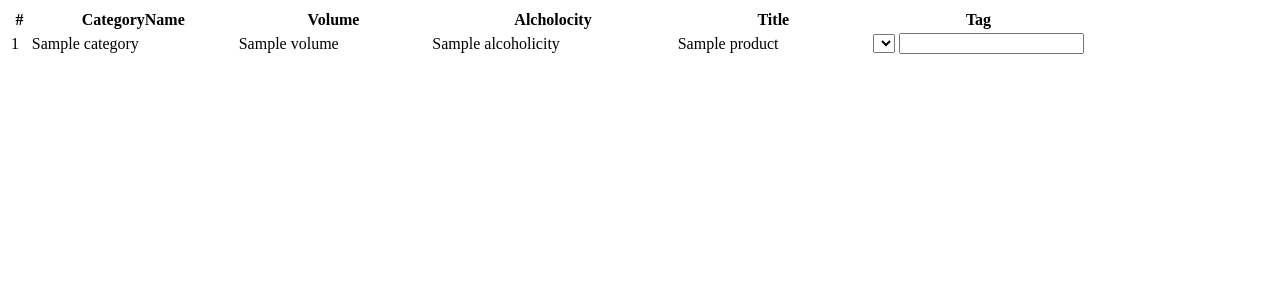
After one commit to allmonday/cgetl-clsf-dashboard, a Flask app: template templates/row_template.html in a window 1280 px wide. The commit adds this page. Shown: the top 300 px of the page. Run offline with Flask 2, Linux system fonts and the light colour scheme; the template is opened without the code that fills it: most values are stand-ins (such as "Sample title", 1, 10 or a date in 2020); lists and menus that the app fills with data are empty.

Commit message:
show products..

```diff
--- a/main.py
+++ b/main.py
@@ -0,0 +1,44 @@
+from flask import Flask, render_template, request
+from pymongo import MongoClient
+db = MongoClient()['caigen-development']
+
+
+app = Flask('etl-clsf')
+
+@app.route('/')
+def index():
+    industries = ['beer', 'baby formula', 'others']
+    brand = []
+    return render_template('index.html',
+                    industries=industries,
+                    brand=brand)
+
+@app.route('/industry', methods=['GET'])
+def industry():
+    if request.method== 'GET':
+        industry = request.args.get('industry', '')
+        if industry:
+            brand = db.webpages.distinct('transformed.data.brand_name')
+            return  '\n'.join(['<option>%s</option>'%i for i in brand])
+
+
+@app.route('/brand', methods=['GET'])
+def brand():
+    if request.method=='GET':
+        brand_name = request.args.get('brand', '')
+        print(brand_name)
+        products_db = db.webpages.find({'transformed.data.brand_name': brand_name})
+        products = [{ 'number': i,
+                      'category': p['transformed']['data']['category_name'],
+                      'volume': p['transformed']['data'].get('unit',{}).get('value', 'unknown'),
+                      'alcoholicity': p['transformed']['data'].get('alcoholicity','unknown'),
+                      'product_name': p['transformed']['data']['product_name']
+                    } for i, p in enumerate(products_db)]
+        products = sorted(products, key=lambda x: x['volume'])
+        products = sorted(products, key=lambda x: x['category'],reverse=True)
+        print(products)
+        return render_template('row_template.html',
+                        products = products)
+
+if __name__ == "__main__":
+    app.run(host='0.0.0.0', port=5478, debug=True)
--- /dev/null
+++ b/templates/row_template.html
@@ -0,0 +1,32 @@
+<div class="col-md-12">
+	<table class="table table-bordered">
+		<thead>
+			<th>#</th>
+			<th>CategoryName</th>
+			<th>Volume</th>
+			<th>Alcholocity</th>
+			<th>Title</th>
+			<th width="20%">Tag</th>
+		</thead>
+		<tbody>
+			{% for p in products %}
+			<tr>
+				<td>{{p['number']}}</td>
+				<td>{{p['category']}}</td>
+				<td>{{p['volume']}}</td>
+				<td>{{p['alcoholicity']}}</td>
+				<td>{{p['product_name']}}</td>
+				<td>
+					<div class="input-group">
+						<span class="input-group-addon">
+							<select>
+							</select>
+						</span>
+						<input type="text" class="form-control col-xs-2 input-tag">
+					</div>
+				</td>
+			</tr>
+			{% endfor %}
+		</tbody>
+	</table>
+</div>
```
Also changed, not shown: templates/index.html (+24 -6 lines).
